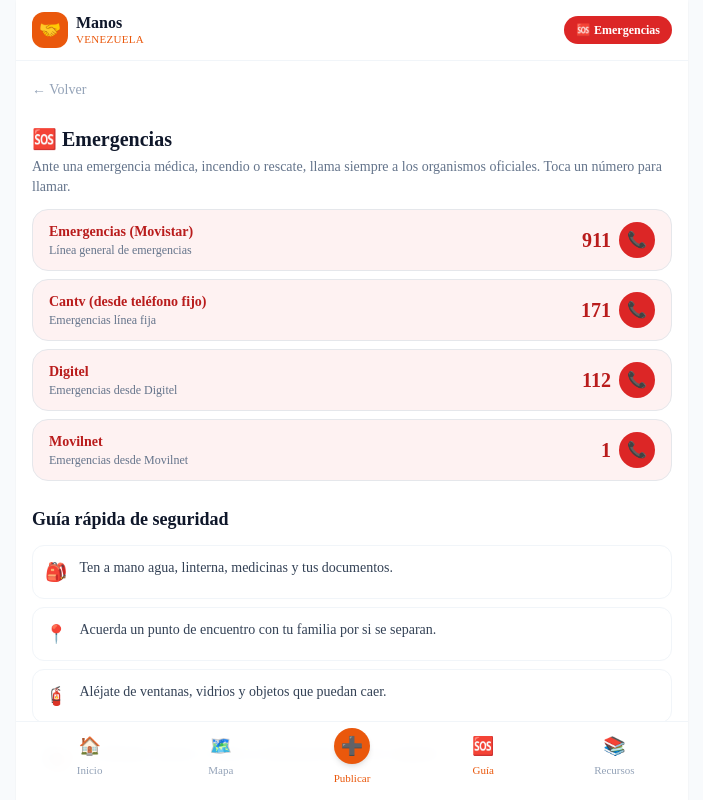
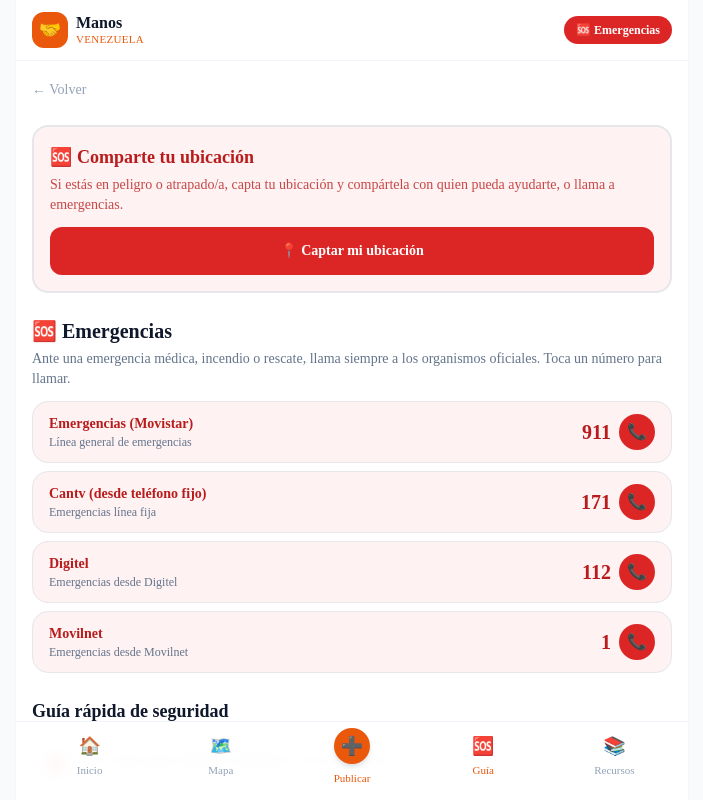
Before and after one commit to celestinojbm/Venezuela, a Next.js app: page /guia in a window 1280 px wide. Shown: the top 800 px of the page, without its empty margins (288-991 px from the left). Built offline with nearby package versions, Linux system fonts and the light colour scheme; no server answers.

Commit message:
feat: boton de emergencia capta y comparte ubicacion (WhatsApp/Maps/llamar) + Recursos con secciones de Red por Venezuela

```diff
--- a/src/app/guia/page.tsx
+++ b/src/app/guia/page.tsx
@@ -1,4 +1,5 @@
 import Link from "next/link";
+import EmergenciaUbicacion from "@/components/EmergenciaUbicacion";
 
 const EMERGENCIAS = [
   { label: "Emergencias (Movistar)", numero: "911", desc: "Línea general de emergencias" },
@@ -22,6 +23,8 @@ export default function GuiaPage() {
       <Link href="/" className="text-sm font-medium text-slate-400">
         ← Volver
       </Link>
+
+      <EmergenciaUbicacion />
 
       <section>
         <h1 className="text-xl font-bold text-slate-900">🆘 Emergencias</h1>
--- a/src/app/recursos/page.tsx
+++ b/src/app/recursos/page.tsx
@@ -1,11 +1,25 @@
 import Link from "next/link";
 
-const EXTERNOS = [
+const EXTERNOS: {
+  titulo: string;
+  desc: string;
+  url: string;
+  emoji: string;
+  secciones?: string[];
+}[] = [
   {
     titulo: "Red por Venezuela",
-    desc: "Índice con todo en un solo lugar: centros de acopio, dónde donar dinero, fuentes oficiales, servicios (médico, legal, alojamiento) y logística de envíos.",
+    desc: "Índice con todo en un solo lugar. Cada dato enlaza a su fuente oficial.",
     url: "https://redporvenezuela.com",
     emoji: "📚",
+    secciones: [
+      "📦 Centros de acopio (dónde llevar donaciones)",
+      "💸 Donar dinero (campañas y cuentas)",
+      "📰 Oficial y noticias (fuentes verificadas)",
+      "🏥 Servicios (médico, legal, alojamiento, transporte)",
+      "🚚 Envíos y logística",
+      "📍 Necesidades por ciudad",
+    ],
   },
   {
     titulo: "Red de Emergencia",
@@ -48,6 +62,18 @@ export default function RecursosPage() {
               </span>
             </div>
             <p className="mt-1 text-sm text-slate-500">{r.desc}</p>
+            {r.secciones && (
+              <ul className="mt-2 space-y-1">
+                {r.secciones.map((s) => (
+                  <li key={s} className="text-xs text-slate-600">
+                    {s}
+                  </li>
+                ))}
+              </ul>
+            )}
+            <span className="mt-2 inline-block text-xs font-semibold text-marca-600">
+              Abrir {r.titulo} →
+            </span>
           </a>
         ))}
 
--- /dev/null
+++ b/src/components/EmergenciaUbicacion.tsx
@@ -0,0 +1,100 @@
+"use client";
+
+import { useState } from "react";
+
+type Pos = { lat: number; lng: number; acc: number | null };
+
+/**
+ * Captura la ubicación de la persona en emergencia y le da acciones rápidas:
+ * compartirla por WhatsApp, abrirla en el mapa y llamar a emergencias.
+ */
+export default function EmergenciaUbicacion() {
+  const [pos, setPos] = useState<Pos | null>(null);
+  const [buscando, setBuscando] = useState(false);
+  const [error, setError] = useState<string | null>(null);
+
+  function capturar() {
+    if (typeof navigator === "undefined" || !("geolocation" in navigator)) {
+      setError("Tu dispositivo no permite ubicación.");
+      return;
+    }
+    setBuscando(true);
+    setError(null);
+    navigator.geolocation.getCurrentPosition(
+      (p) => {
+        setPos({ lat: p.coords.latitude, lng: p.coords.longitude, acc: p.coords.accuracy ?? null });
+        setBuscando(false);
+      },
+      () => {
+        setError("No pudimos obtener tu ubicación. Activa el GPS y permite el acceso a la ubicación.");
+        setBuscando(false);
+      },
+      { enableHighAccuracy: true, timeout: 12000, maximumAge: 0 },
+    );
+  }
+
+  const mapsUrl = pos ? `https://maps.google.com/?q=${pos.lat},${pos.lng}` : "";
+  const waText = pos ? `🆘 Necesito ayuda urgente. Esta es mi ubicación: ${mapsUrl}` : "";
+
+  return (
+    <section className="rounded-2xl border-2 border-peligro-300 bg-peligro-50 p-4">
+      <h2 className="text-lg font-extrabold text-peligro-700">🆘 Comparte tu ubicación</h2>
+      <p className="mt-1 text-sm text-peligro-700/80">
+        Si estás en peligro o atrapado/a, capta tu ubicación y compártela con quien pueda
+        ayudarte, o llama a emergencias.
+      </p>
+
+      {!pos ? (
+        <button
+          onClick={capturar}
+          disabled={buscando}
+          className="mt-3 w-full rounded-xl bg-peligro-600 py-3.5 text-sm font-bold text-white disabled:opacity-60"
+        >
+          {buscando ? "Obteniendo tu ubicación…" : "📍 Captar mi ubicación"}
+        </button>
+      ) : (
+        <div className="mt-3 space-y-2">
+          <div className="rounded-xl bg-white px-3 py-2 text-sm">
+            <div className="font-semibold text-slate-800">📍 Tu ubicación</div>
+            <div className="text-xs text-slate-500">
+              Lat {pos.lat.toFixed(5)}, Lng {pos.lng.toFixed(5)}
+              {pos.acc != null ? ` · precisión ~${Math.round(pos.acc)} m` : ""}
+            </div>
+          </div>
+
+          <a
+            href={`https://wa.me/?text=${encodeURIComponent(waText)}`}
+            target="_blank"
+            rel="noopener noreferrer"
+            className="block rounded-xl bg-emerald-600 py-3 text-center text-sm font-bold text-white"
+          >
+            💬 Compartir mi ubicación por WhatsApp
+          </a>
+          <a
+            href={mapsUrl}
+            target="_blank"
+            rel="noopener noreferrer"
+            className="block rounded-xl border border-slate-200 bg-white py-3 text-center text-sm font-bold text-slate-700"
+          >
+            🗺️ Abrir en Google Maps
+          </a>
+          <a
+            href="tel:911"
+            className="block rounded-xl bg-peligro-600 py-3 text-center text-sm font-bold text-white"
+          >
+            📞 Llamar al 911
+          </a>
+          <button
+            onClick={capturar}
+            disabled={buscando}
+            className="block w-full pt-1 text-center text-xs font-medium text-peligro-700 underline"
+          >
+            {buscando ? "Actualizando…" : "Actualizar mi ubicación"}
+          </button>
+        </div>
+      )}
+
+      {error && <p className="mt-2 text-xs font-medium text-peligro-700">{error}</p>}
+    </section>
+  );
+}
```
